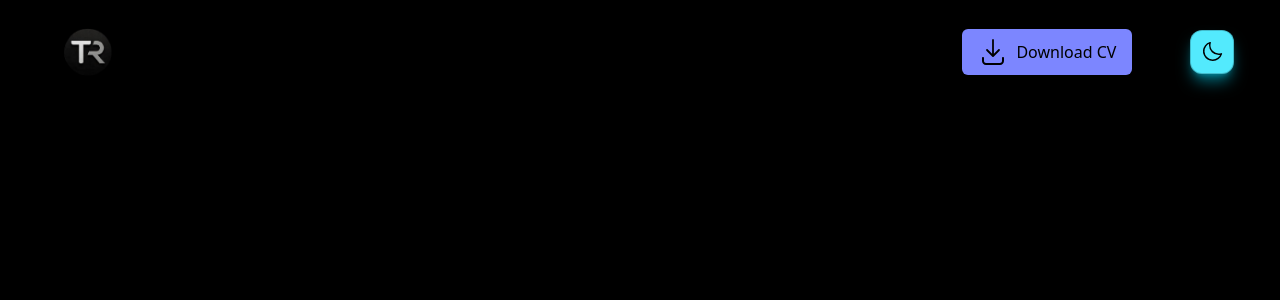
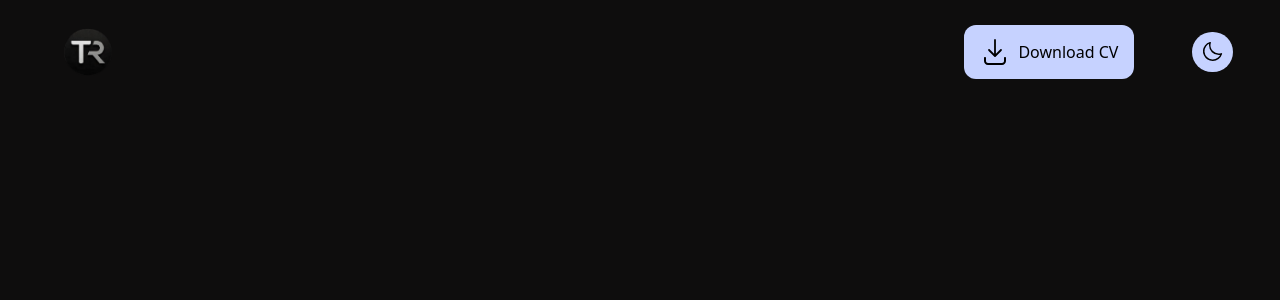
Before and after one commit to Roman-elli/my-portfolio, a React (Vite) app: page / in a window 1280 px wide. Shown: the top 300 px of the page. Built offline with nearby package versions, Linux system fonts and the light colour scheme.

Commit message:
feat(create-header-component): adjust some design effects

```diff
--- a/src/App.tsx
+++ b/src/App.tsx
@@ -6,7 +6,7 @@ function App() {
   const toggleMode = () => setInsLightMode(!insLightMode);
 
   return (
-    <div className="w-screen h-screen bg-black">
+    <div className="w-screen h-screen bg-[#0E0D0D]">
       <Header isLightMode={insLightMode} toggleMode={toggleMode} />
     </div>
   );
--- a/src/components/header/Header.tsx
+++ b/src/components/header/Header.tsx
@@ -11,24 +11,18 @@ function Header({ isLightMode, toggleMode }: HeaderProps) {
   return (
     <div className="flex flex-row w-full h-[13%]">
       <div className="w-1/2 flex items-center pl-[5%]">
-        <img src={MyLogo} alt="My logo" className="w-1/12" />
+        <img
+          src={MyLogo}
+          alt="My logo"
+          className="w-1/12 hover:w-1/11 transition-all duration-300"
+        />
       </div>
       <div className="w-1/2 flex justify-end items-center gap-[10%] pr-[5%]">
         <div>
-          <button className="relative group flex items-center bg-indigo-400 gap-2 px-4 py-2 rounded-md  transition-all active:scale-95 overflow-hidden">
-            <span
-              className="
-                            absolute top-[200%] left-0 w-full h-full
-                            bg-indigo-200
-                            rounded-[50%]
-                            group-hover:top-0
-                            transition-all duration-500
-                            scale-150
-                            z-0
-                        "
-            ></span>
+          <button className="relative group flex items-center bg-indigo-200 px-4 py-3 rounded-xl hover:scale-103 transition-all active:scale-98 overflow-hidden hover:text-orange-500">
+            <span className=" absolute top-[200%] left-0 w-full h-full bg-white rounded-[50%] group-hover:top-0 transition-all duration-700 scale-150 z-0"></span>
 
-            <div className="flex items-center gap-2 z-10 ">
+            <div className="flex items-center gap-2 z-10">
               <RxDownload size={30} />
               <span>Download CV</span>
             </div>
@@ -36,7 +30,7 @@ function Header({ isLightMode, toggleMode }: HeaderProps) {
         </div>
         <div>
           <button
-            className="p-[35%] bg-cyan-300  border border-black/20 rounded-xl shadow-cyan-400/50 shadow-lg"
+            className="p-[35%] bg-indigo-200 rounded-full transition-all duration-300 hover:scale-108  hover:shadow-white hover:shadow hover:text-orange-500 active:scale-95"
             onClick={toggleMode}
           >
             {isLightMode ? <PiMoon size={24} /> : <PiSunLight size={24} />}
```
